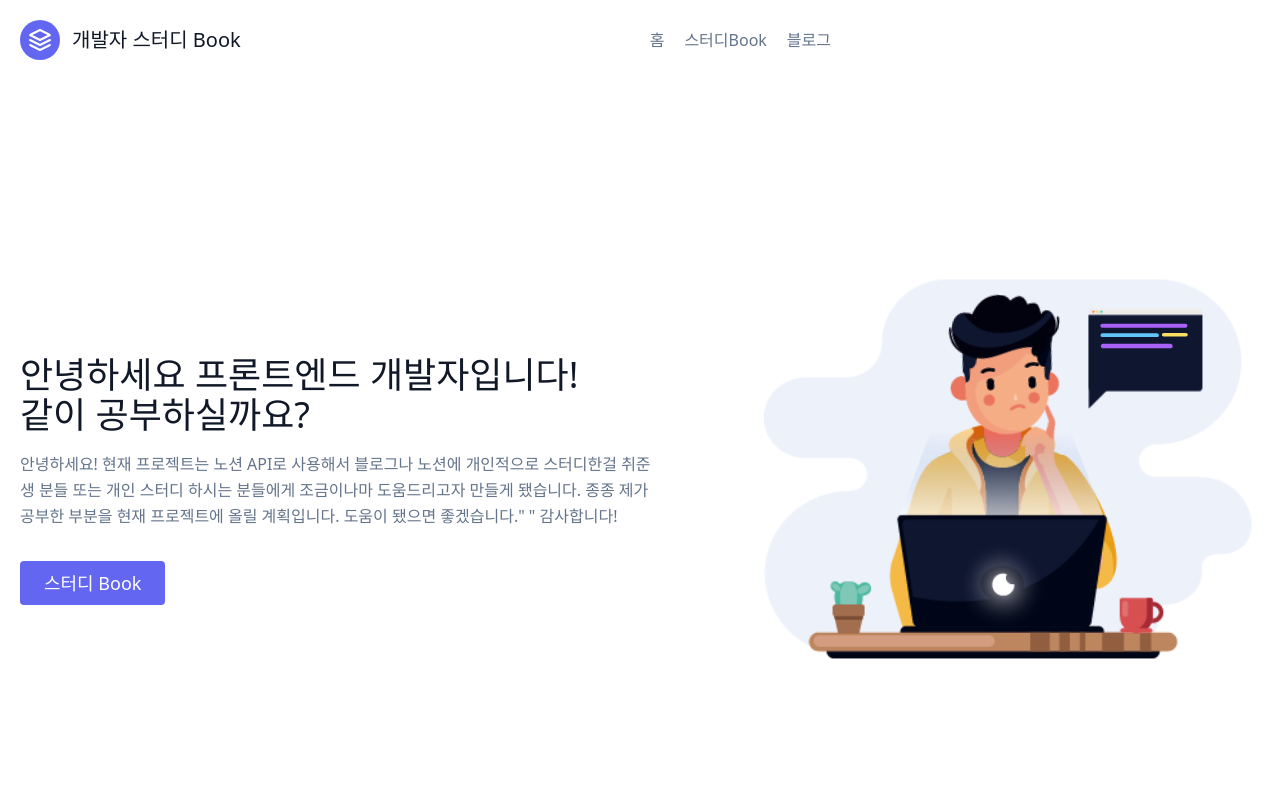
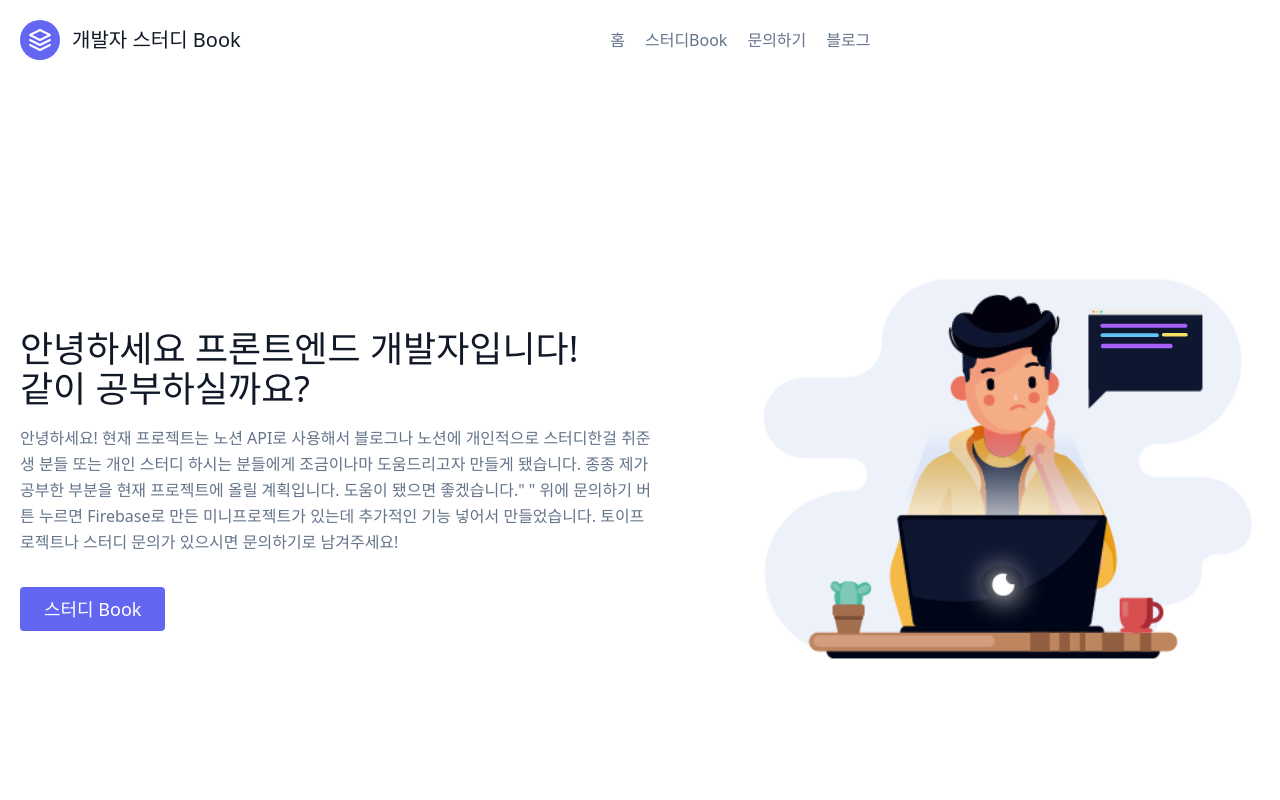
Before and after one commit to happy8131/nextJs-StudyBook, a Next.js app: page / in a window 1280 px wide. Shown: the top 800 px of the page. Built offline with nearby package versions, Linux system fonts and the light colour scheme.

Commit message:
문의하기

```diff
--- a/src/components/header.tsx
+++ b/src/components/header.tsx
@@ -26,9 +26,13 @@ const Header = () => {
             <Link href="/">
               <a className="mr-5 hover:text-gray-900">홈</a>
             </Link>
-
             <Link href="/project">
               <a className="mr-5 hover:text-gray-900">스터디Book</a>
+            </Link>
+            <Link href="https://nwitter-48f6e.web.app/">
+              <a target="_blank" className="mr-5 hover:text-gray-900">
+                문의하기
+              </a>
             </Link>
             <Link href="https://happy8131.tistory.com/">
               <a target="_blank" className="mr-5 hover:text-gray-900">
--- a/src/pages/index.tsx
+++ b/src/pages/index.tsx
@@ -17,8 +17,10 @@ export default function Home() {
               안녕하세요! 현재 프로젝트는 노션 API로 사용해서 블로그나 노션에
               개인적으로 스터디한걸 취준생 분들 또는 개인 스터디 하시는 분들에게
               조금이나마 도움드리고자 만들게 됐습니다. 종종 제가 공부한 부분을
-              현재 프로젝트에 올릴 계획입니다. 도움이 됐으면 좋겠습니다." "
-              감사합니다!
+              현재 프로젝트에 올릴 계획입니다. 도움이 됐으면 좋겠습니다." " 위에
+              문의하기 버튼 누르면 Firebase로 만든 미니프로젝트가 있는데
+              추가적인 기능 넣어서 만들었습니다. 토이프로젝트나 스터디 문의가
+              있으시면 문의하기로 남겨주세요!
             </p>
             <div className="flex justify-center">
               <Link href="/project">
```
